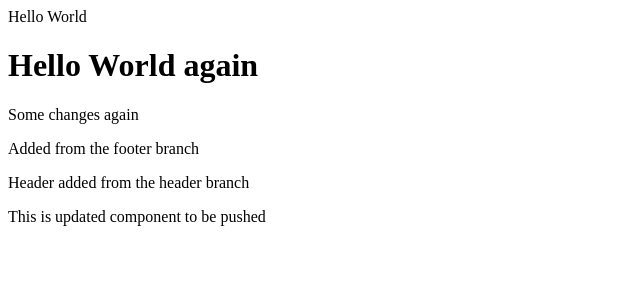
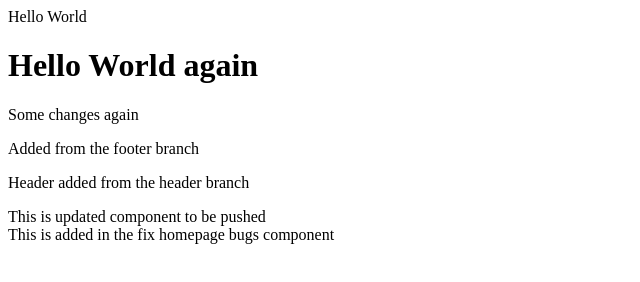
Before and after one commit to yosefalemu/learn-git-github, a plain HTML site: page index.html in a window 1280 px wide. Shown: the whole page, without its empty margins (0-640 px from the left). Drawn offline with Linux system fonts and the light colour scheme.

Commit message:
homepage component fixed

```diff
--- a/index.html
+++ b/index.html
@@ -11,5 +11,6 @@
     <p>Added from the footer branch</p>
     <p>Header added from the header branch</p>
     <div>This is updated component to be pushed</div>
+    <div>This is added in the fix homepage bugs component</div>
   </body>
 </html>
```
